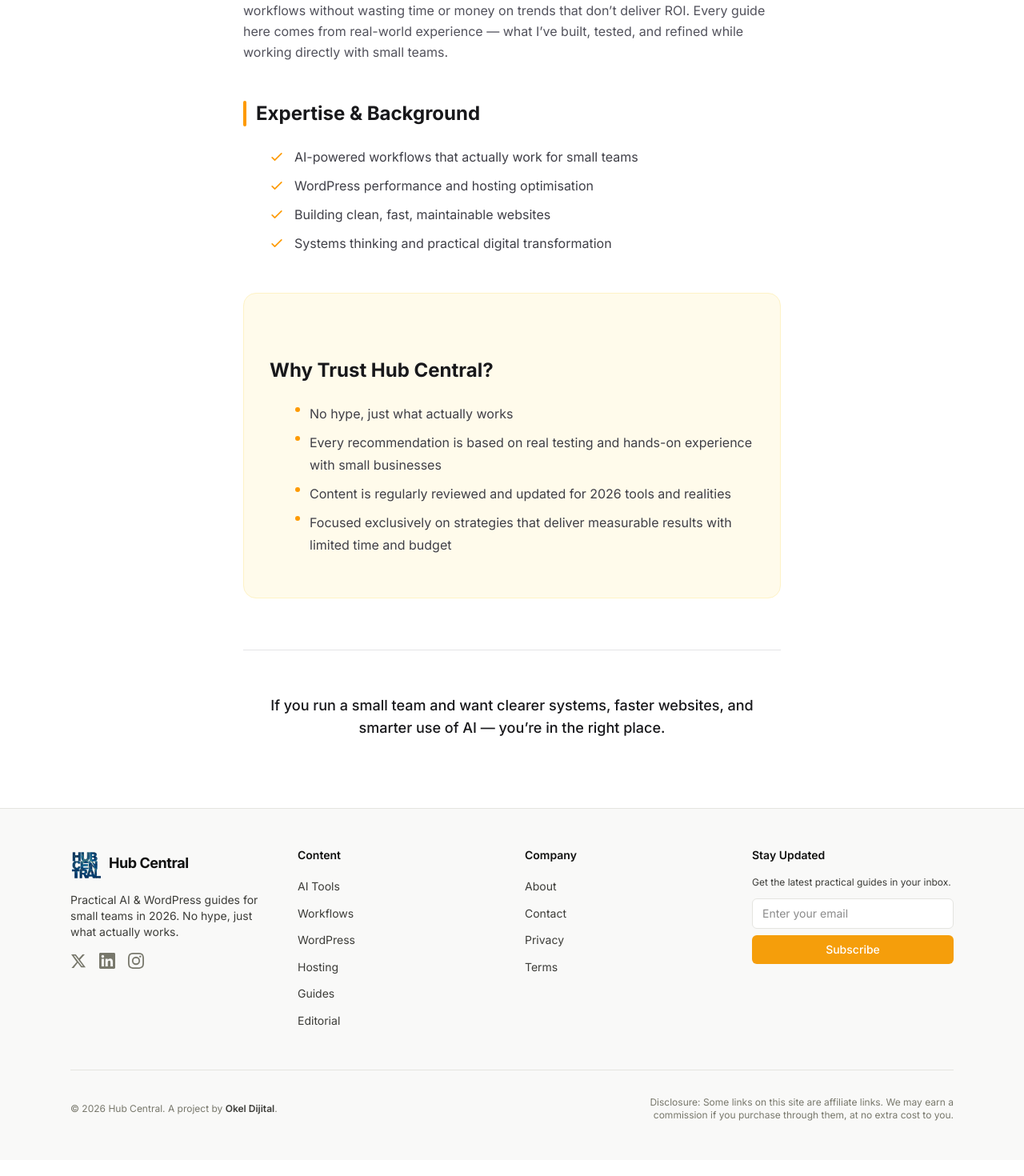
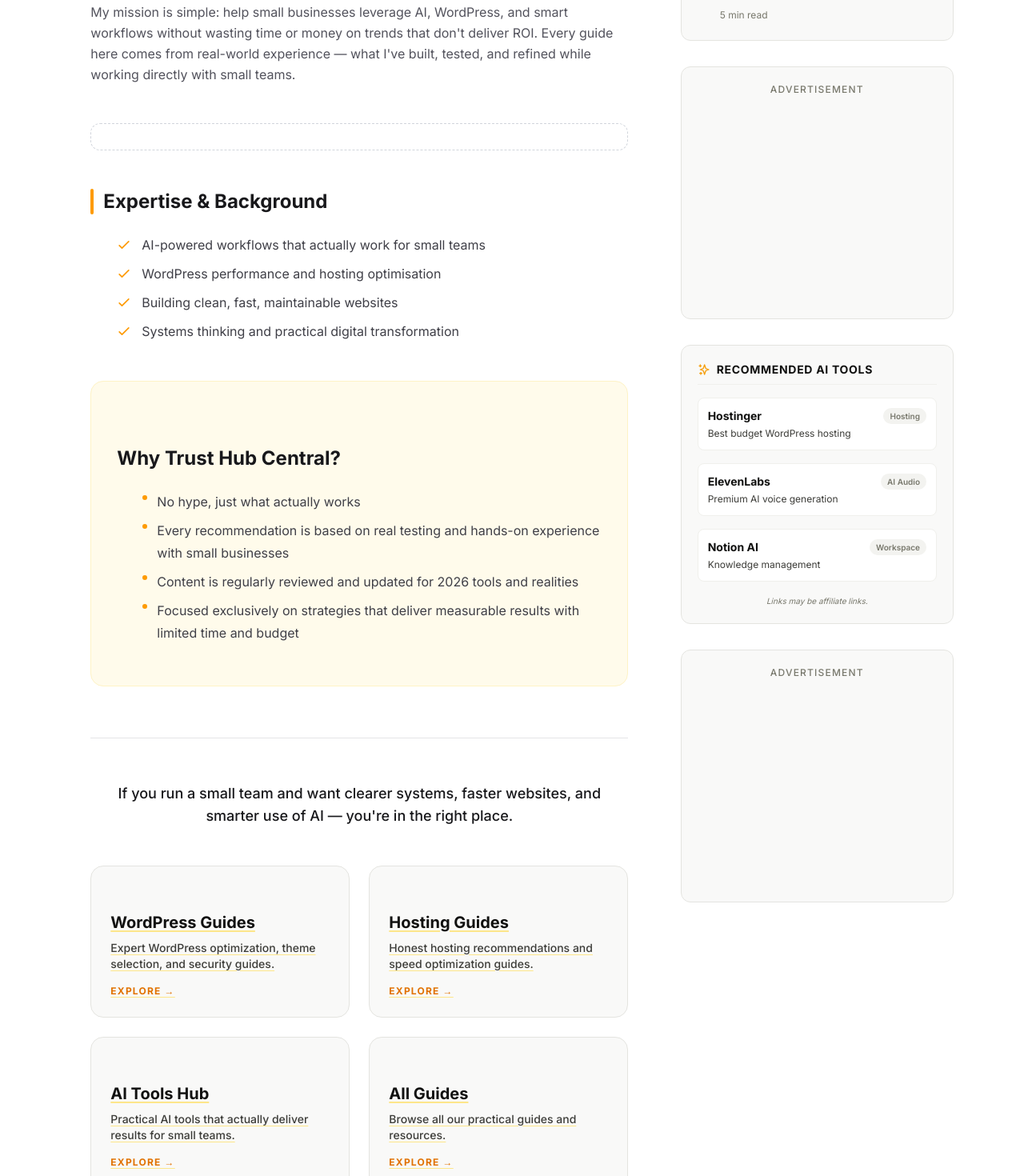
Before and after one commit to okeldijital/hubcentral, a Next.js app: page /about in a window 1280 px wide. Shown: the part 920-2390 px from the top of the page at 80% size. Built offline with nearby package versions, Linux system fonts and the light colour scheme; no server answers.

Commit message:
Update about page with meta description, ads, newsletter CTA and internal links

```diff
--- a/src/app/about/page.tsx
+++ b/src/app/about/page.tsx
@@ -1,26 +1,35 @@
 import { Metadata } from "next";
+import Link from "next/link";
 import { siteMetadata } from "@/lib/siteMetadata";
+import { Breadcrumb } from "@/components/Breadcrumb";
+import { Sidebar } from "@/components/Sidebar";
+import { NewsletterForm } from "@/components/NewsletterForm";
+import MidArticleAd from "@/components/MidArticleAd";
+import SidebarAd from "@/components/SidebarAd";
 
 export const metadata: Metadata = {
   title: "About Okel Dijital - Hub Central Founder",
-  description: "Meet Okel Dijital, founder of Hub Central and expert in AI-powered workflows for small teams. Learn about his mission to provide practical, no-hype guidance for 2026.",
+  description:
+    "About Hub Central — practical AI, WordPress, and workflow guides for small teams. Founded by a web developer with 8 years helping small businesses make the most of modern technology.",
 };
 
 export default function AboutPage() {
   return (
-    <div className="mx-auto w-full max-w-4xl px-4 py-12 md:px-6 md:py-16">
-      <div className="prose prose-zinc max-w-none dark:prose-invert mx-auto">
+    <div className="mx-auto w-full max-w-6xl px-4 py-8 md:px-6 md:py-12">
+      <Breadcrumb pathname="/about" />
+
+      <div className="grid gap-10 lg:grid-cols-12">
+        <main className="lg:col-span-8">
+          <div className="prose prose-zinc dark:prose-invert mx-auto max-w-none">
             <header className="mb-12 text-center">
-          <h1 className="mb-4 text-3xl font-bold tracking-tight text-zinc-900 dark:text-zinc-50 sm:text-4xl">
+              <h1 className="mb-4 text-3xl font-bold tracking-tight text-zinc-900 sm:text-4xl dark:text-zinc-50">
                 About Okel Dijital
               </h1>
-          <p className="text-lg text-zinc-600 dark:text-zinc-400">
-            Founder, Hub Central
-          </p>
+              <p className="text-lg text-zinc-600 dark:text-zinc-400">Founder, Hub Central</p>
             </header>
 
             <figure className="mb-12">
-          <div className="relative aspect-square w-48 mx-auto overflow-hidden rounded-full bg-zinc-100 dark:bg-zinc-800 ring-4 ring-amber-500/10 shadow-xl">
+              <div className="relative mx-auto aspect-square w-48 overflow-hidden rounded-full bg-zinc-100 shadow-xl ring-4 ring-amber-500/10 dark:bg-zinc-800">
                 <img
                   src="/images/hub-central-founder.jpg"
                   alt="Okel Dijital - Founder of Hub Central"
@@ -32,27 +41,37 @@
               </figcaption>
             </figure>
 
-        <div className="max-w-2xl mx-auto">
-          <p className="text-xl leading-relaxed text-zinc-700 dark:text-zinc-300 mb-12 text-center italic">
-            "I’m a web developer and systems strategist with 8 years of hands-on experience helping small businesses get the most out of technology. My passion lies at the intersection of AI, web design, intelligent workflows, and modern tech — turning complex tools into simple, repeatable systems that actually save time and deliver real results."
+            <div className="mx-auto max-w-2xl">
+              <p className="mb-12 text-center text-xl italic leading-relaxed text-zinc-700 dark:text-zinc-300">
+                "I’m a web developer and systems strategist with 8 years of hands-on experience
+                helping small businesses get the most out of technology. My passion lies at the
+                intersection of AI, web design, intelligent workflows, and modern tech — turning
+                complex tools into simple, repeatable systems that actually save time and deliver
+                real results."
               </p>
 
               <section className="mb-12">
-            <h2 className="mb-6 text-2xl font-bold text-zinc-900 dark:text-zinc-50 flex items-center gap-3">
-              <span className="h-8 w-1 bg-amber-500 rounded-full"></span>
+                <h2 className="mb-6 flex items-center gap-3 text-2xl font-bold text-zinc-900 dark:text-zinc-50">
+                  <span className="h-8 w-1 rounded-full bg-amber-500"></span>
                   Mission & Vision
                 </h2>
-            <p className="mb-6 text-zinc-600 dark:text-zinc-400 leading-relaxed">
-              Hub Central was founded to cut through the AI hype and deliver practical, no-fluff guidance for small teams in 2026.
+                <p className="mb-6 leading-relaxed text-zinc-600 dark:text-zinc-400">
+                  Hub Central was founded to cut through the AI hype and deliver practical, no-fluff
+                  guidance for small teams in 2026.
                 </p>
-            <p className="mb-6 text-zinc-600 dark:text-zinc-400 leading-relaxed">
-              My mission is simple: help small businesses leverage AI, WordPress, and smart workflows without wasting time or money on trends that don’t deliver ROI. Every guide here comes from real-world experience — what I’ve built, tested, and refined while working directly with small teams.
+                <p className="mb-6 leading-relaxed text-zinc-600 dark:text-zinc-400">
+                  My mission is simple: help small businesses leverage AI, WordPress, and smart
+                  workflows without wasting time or money on trends that don't deliver ROI. Every
+                  guide here comes from real-world experience — what I've built, tested, and refined
+                  while working directly with small teams.
                 </p>
               </section>
 
+              <MidArticleAd />
+
               <section className="mb-12">
-            <h2 className="mb-6 text-2xl font-bold text-zinc-900 dark:text-zinc-50 flex items-center gap-3">
-              <span className="h-8 w-1 bg-amber-500 rounded-full"></span>
+                <h2 className="mb-6 flex items-center gap-3 text-2xl font-bold text-zinc-900 dark:text-zinc-50">
+                  <span className="h-8 w-1 rounded-full bg-amber-500"></span>
                   Expertise & Background
                 </h2>
                 <ul className="space-y-4">
@@ -60,11 +79,21 @@
                     "AI-powered workflows that actually work for small teams",
                     "WordPress performance and hosting optimisation",
                     "Building clean, fast, maintainable websites",
-                "Systems thinking and practical digital transformation"
+                    "Systems thinking and practical digital transformation",
                   ].map((item, i) => (
                     <li key={i} className="flex items-start gap-3 text-zinc-700 dark:text-zinc-300">
-                  <svg className="mt-1 h-5 w-5 flex-shrink-0 text-amber-500" fill="none" stroke="currentColor" viewBox="0 0 24 24">
-                    <path strokeLinecap="round" strokeLinejoin="round" strokeWidth={2} d="M5 13l4 4L19 7" />
+                      <svg
+                        className="mt-1 h-5 w-5 flex-shrink-0 text-amber-500"
+                        fill="none"
+                        stroke="currentColor"
+                        viewBox="0 0 24 24"
+                      >
+                        <path
+                          strokeLinecap="round"
+                          strokeLinejoin="round"
+                          strokeWidth={2}
+                          d="M5 13l4 4L19 7"
+                        />
                       </svg>
                       <span>{item}</span>
                     </li>
@@ -72,7 +101,7 @@
                 </ul>
               </section>
 
-          <section className="mb-12 bg-amber-50 dark:bg-amber-900/10 p-8 rounded-2xl border border-amber-100 dark:border-amber-900/20">
+              <section className="mb-12 rounded-2xl border border-amber-100 bg-amber-50 p-8 dark:border-amber-900/20 dark:bg-amber-900/10">
                 <h2 className="mb-6 text-2xl font-bold text-zinc-900 dark:text-zinc-50">
                   Why Trust Hub Central?
                 </h2>
@@ -81,22 +110,103 @@
                     "No hype, just what actually works",
                     "Every recommendation is based on real testing and hands-on experience with small businesses",
                     "Content is regularly reviewed and updated for 2026 tools and realities",
-                "Focused exclusively on strategies that deliver measurable results with limited time and budget"
+                    "Focused exclusively on strategies that deliver measurable results with limited time and budget",
                   ].map((item, i) => (
                     <li key={i} className="flex items-start gap-3 text-zinc-700 dark:text-zinc-300">
-                  <div className="mt-1.5 h-1.5 w-1.5 rounded-full bg-amber-500 flex-shrink-0" />
+                      <div className="mt-1.5 h-1.5 w-1.5 flex-shrink-0 rounded-full bg-amber-500" />
                       <span>{item}</span>
                     </li>
                   ))}
                 </ul>
               </section>
 
-          <footer className="mt-16 pt-8 border-t border-zinc-200 dark:border-zinc-800 text-center">
+              <footer className="mt-16 border-t border-zinc-200 pt-8 text-center dark:border-zinc-800">
                 <p className="text-lg font-medium text-zinc-900 dark:text-zinc-50">
-              If you run a small team and want clearer systems, faster websites, and smarter use of AI — you’re in the right place.
+                  If you run a small team and want clearer systems, faster websites, and smarter use
+                  of AI — you're in the right place.
                 </p>
               </footer>
+
+              <div className="mt-12 grid gap-6 sm:grid-cols-2">
+                <Link
+                  href="/wordpress"
+                  className="card-hover group flex flex-col rounded-2xl border border-[var(--border)] bg-[var(--surface-1)] p-6"
+                >
+                  <h3 className="mb-2 text-xl font-bold text-[var(--text-primary)] transition-colors group-hover:text-amber-500">
+                    WordPress Guides
+                  </h3>
+                  <p className="mb-4 text-sm text-[var(--text-secondary)]">
+                    Expert WordPress optimization, theme selection, and security guides.
+                  </p>
+                  <span className="text-xs font-bold uppercase tracking-widest text-amber-600">
+                    Explore →
+                  </span>
+                </Link>
+                <Link
+                  href="/hosting"
+                  className="card-hover group flex flex-col rounded-2xl border border-[var(--border)] bg-[var(--surface-1)] p-6"
+                >
+                  <h3 className="mb-2 text-xl font-bold text-[var(--text-primary)] transition-colors group-hover:text-amber-500">
+                    Hosting Guides
+                  </h3>
+                  <p className="mb-4 text-sm text-[var(--text-secondary)]">
+                    Honest hosting recommendations and speed optimization guides.
+                  </p>
+                  <span className="text-xs font-bold uppercase tracking-widest text-amber-600">
+                    Explore →
+                  </span>
+                </Link>
+                <Link
+                  href="/ai-tools"
+                  className="card-hover group flex flex-col rounded-2xl border border-[var(--border)] bg-[var(--surface-1)] p-6"
+                >
+                  <h3 className="mb-2 text-xl font-bold text-[var(--text-primary)] transition-colors group-hover:text-amber-500">
+                    AI Tools Hub
+                  </h3>
+                  <p className="mb-4 text-sm text-[var(--text-secondary)]">
+                    Practical AI tools that actually deliver results for small teams.
+                  </p>
+                  <span className="text-xs font-bold uppercase tracking-widest text-amber-600">
+                    Explore →
+                  </span>
+                </Link>
+                <Link
+                  href="/guides"
+                  className="card-hover group flex flex-col rounded-2xl border border-[var(--border)] bg-[var(--surface-1)] p-6"
+                >
+                  <h3 className="mb-2 text-xl font-bold text-[var(--text-primary)] transition-colors group-hover:text-amber-500">
+                    All Guides
+                  </h3>
+                  <p className="mb-4 text-sm text-[var(--text-secondary)]">
+                    Browse all our practical guides and resources.
+                  </p>
+                  <span className="text-xs font-bold uppercase tracking-widest text-amber-600">
+                    Explore →
+                  </span>
+                </Link>
               </div>
+
+              <section className="mt-16 rounded-3xl bg-amber-500 p-8 text-center text-white shadow-xl shadow-amber-500/20 md:p-12">
+                <h2 className="mb-4 text-3xl font-bold">Get Weekly No-Hype Guides</h2>
+                <p className="mx-auto mb-8 max-w-xl text-lg italic text-amber-50">
+                  "Join thousands of small team leads getting practical guides on AI, WordPress, and
+                  workflows. No hype, just what actually works."
+                </p>
+                <NewsletterForm buttonText="Subscribe Free" />
+                <p className="mt-4 text-xs font-medium text-amber-100/60">
+                  Free guides. Weekly delivery. Unsubscribe anytime.
+                </p>
+              </section>
+            </div>
+          </div>
+        </main>
+
+        <aside className="lg:col-span-4">
+          <div className="sticky top-24">
+            <Sidebar />
+            <SidebarAd />
+          </div>
+        </aside>
       </div>
     </div>
   );
```
Lines whose indentation alone changed are shown as unchanged.
